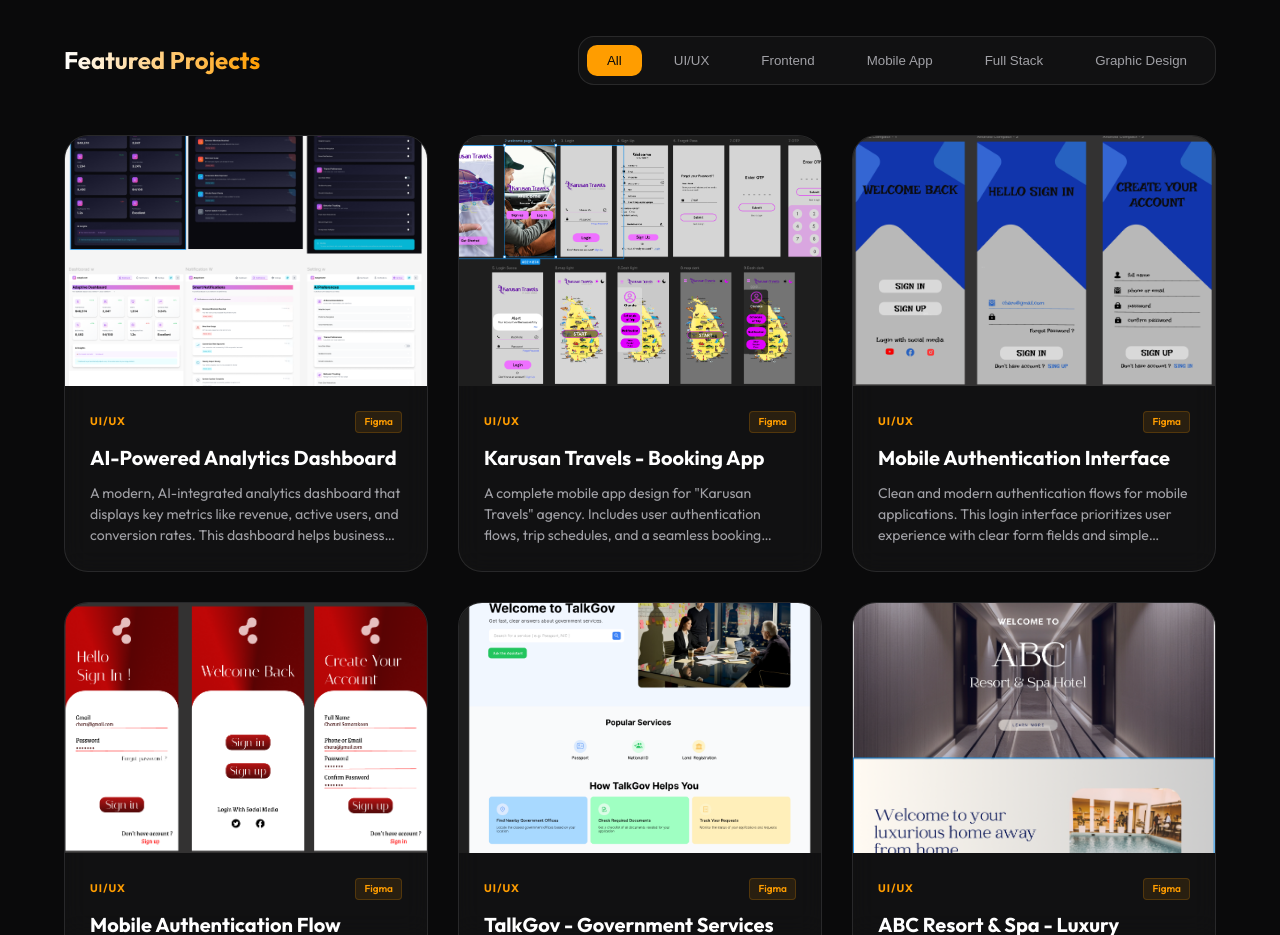
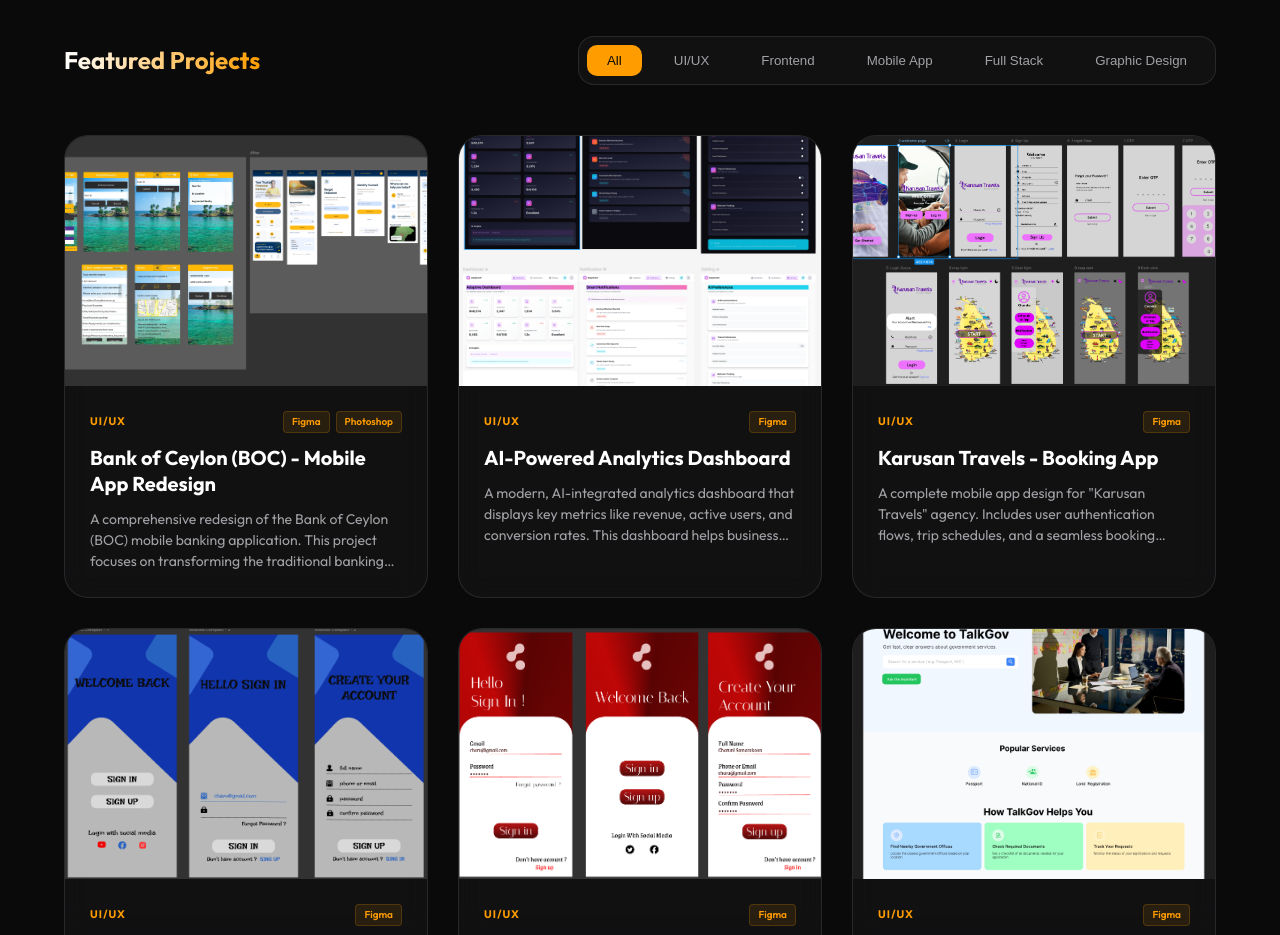
Before and after one commit to NethmaCharuni/my-portfolio, a React (Vite) app: page / in a window 1280 px wide. Shown: the part 1680-2615 px from the top of the page. Built offline with nearby package versions, Linux system fonts and the light colour scheme.

Commit message:
Add Bank of Ceylon (BOC) Mobile App Redesign to UI/UX projects

```diff
--- a/src/components/ProjectGallery.jsx
+++ b/src/components/ProjectGallery.jsx
@@ -7,6 +7,21 @@
   const projects = [
     //* UI/UX projects
     {
+      title: 'Bank of Ceylon (BOC) - Mobile App Redesign',
+      category: 'UI/UX',
+      img: '/assets/BOC.png',
+      description: 'A comprehensive redesign of the Bank of Ceylon (BOC) mobile banking application. This project focuses on transforming the traditional banking interface into a modern, user-centric digital experience, improving usability and visual hierarchy.',
+      software: 'Figma, Photoshop',
+      role: 'UI/UX Designer',
+      features: [
+        'Before vs After design comparison',
+        'Streamlined user authentication flow',
+        'Modernized dashboard and navigation',
+        'Simplified transaction and service flows',
+        'Enhanced visual language and accessibility',
+        'User-centric interface optimization'
+      ]
+    }, {
       title: 'AI-Powered Analytics Dashboard',
       category: 'UI/UX',
       img: '/assets/AI.png',
```
